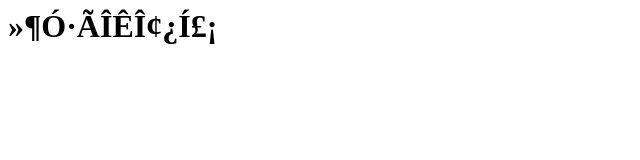
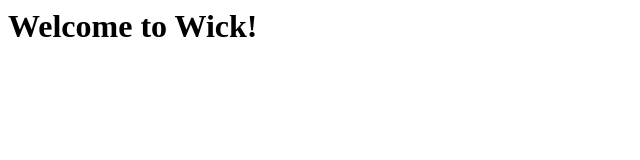
Before and after one commit to wickweike/wickweike.github.io, a plain HTML site: page index.html in a window 1280 px wide. Shown: the whole page, without its empty margins (0-640 px from the left). Drawn offline with Linux system fonts and the light colour scheme.

Commit message:
Update index.html

```diff
--- a/index.html
+++ b/index.html
@@ -1,8 +1,8 @@
 <html>
 <head>
-<title>Î¢¿Í-WICK</title>
+<title>WICK</title>
 </head>
 <body>
-<h1>»¶Ó­·ÃÎÊÎ¢¿Í£¡</h1>
+<h1>Welcome to Wick!</h1>
 </body>
 </html>
```
